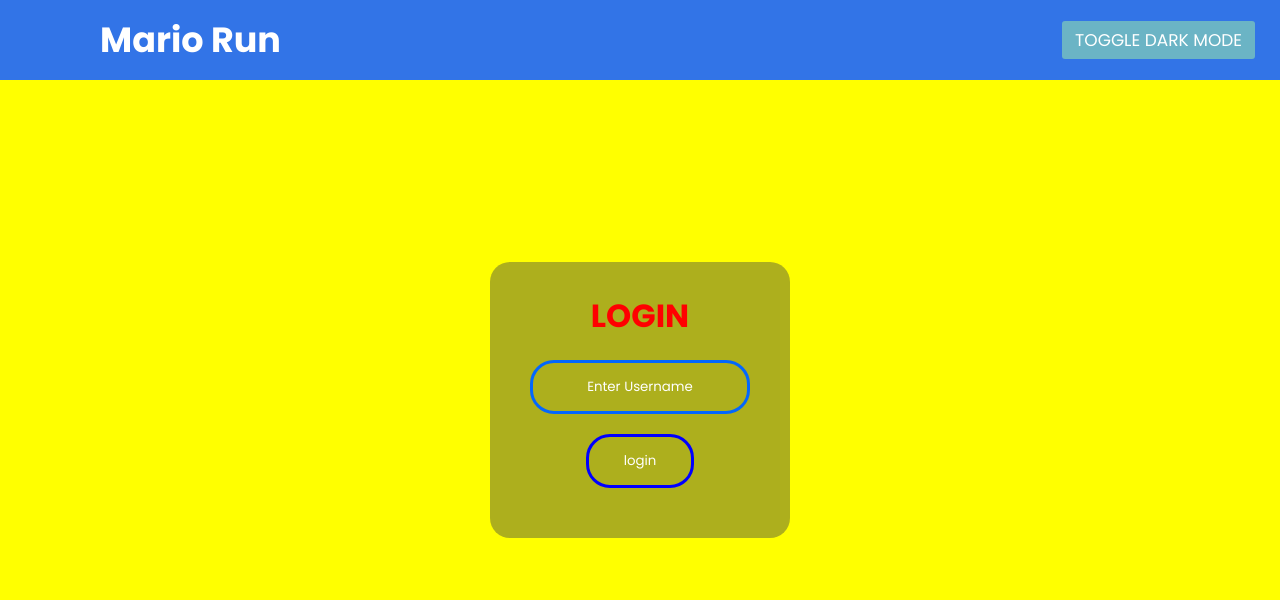
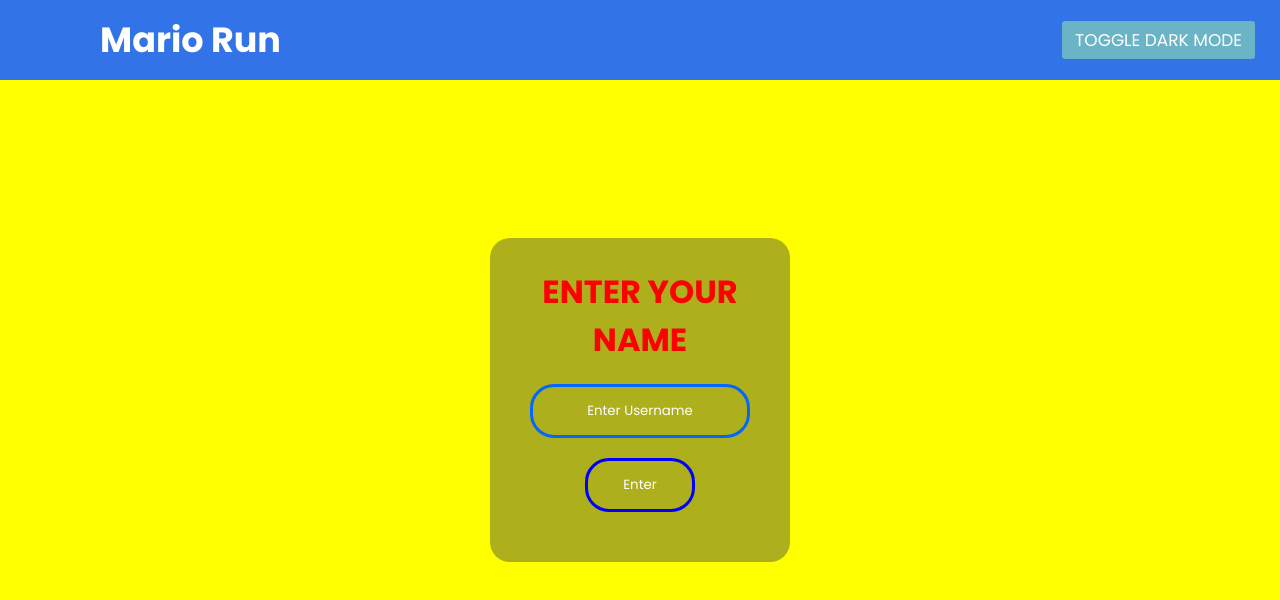
Before and after one commit to veerviren/MarioRun, a plain HTML site: page index.html in a window 1280 px wide. Drawn offline with Linux system fonts and the light colour scheme.

Commit message:
Update index.html

```diff
--- a/index.html
+++ b/index.html
@@ -24,10 +24,10 @@
 
 
     <form class="box" action="app/maths.html">
-        <h1>login</h1>
+        <h1>Enter your name</h1>
         <input size="60%" type="text" placeholder="Enter Username" id="username">
         <!-- <input type="password" placeholder="Enter password" id="password"> -->
-        <input type="submit" value="login" onclick="validate()">
+        <input type="submit" value="Enter" onclick="validate()">
     </form>
     <script>
         function myFunction() {
```
